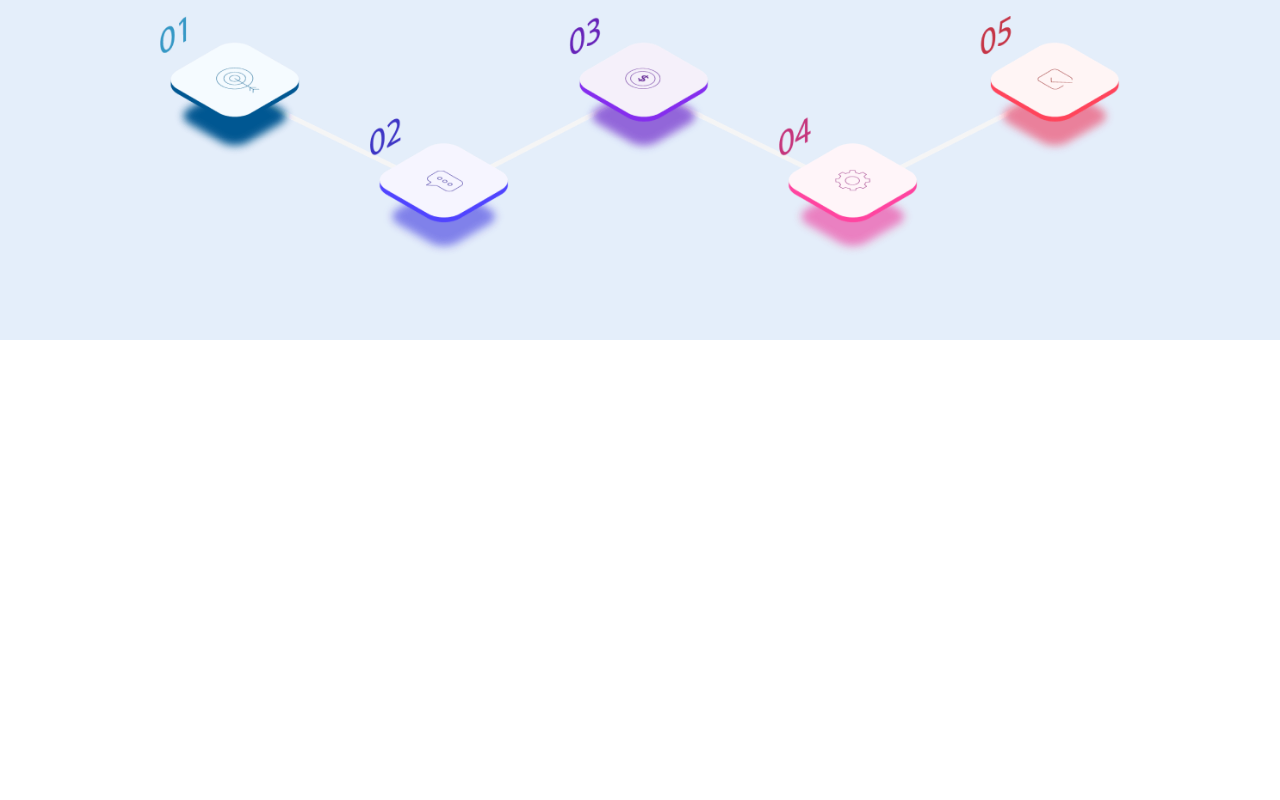
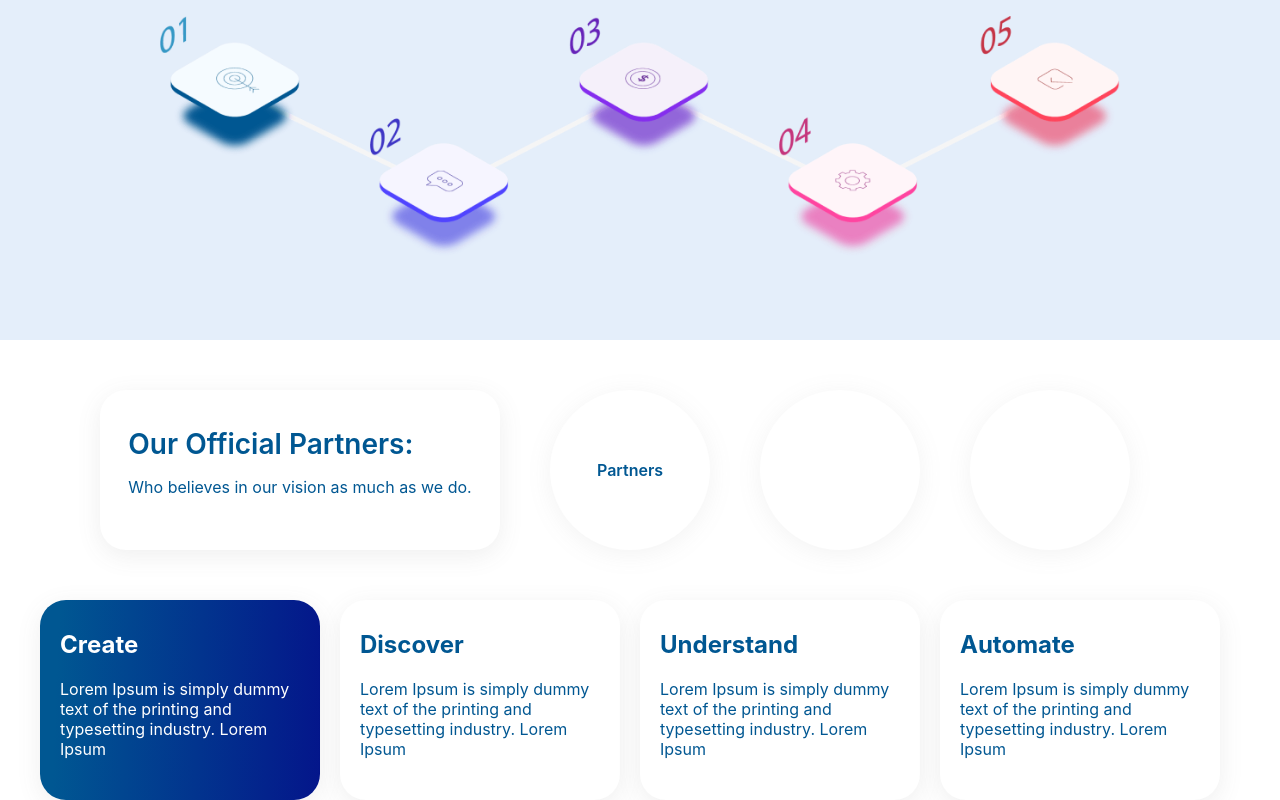
Before and after one commit to Arthur7711/social-media-advertisement-platform, a React (Create React App) app: page / in a window 1280 px wide. Shown: the part 1184-1984 px from the top of the page. Before the commit the page ends 1524 px from the top, so only its background shows below. Built offline with nearby package versions, Linux system fonts and the light colour scheme.

Commit message:
feat:(smallCar && home mid area)

```diff
--- /dev/null
+++ b/src/components/cards/smallCard/SmallCard.js
@@ -0,0 +1,13 @@
+import React from "react";
+import styles from "./SmallCard.module.css";
+
+const Smallcard = ({ title, description, COLOR, BGCOLOR }) => {
+  return (
+    <div style={{ background: BGCOLOR }} className={styles.small}>
+      <h2 style={{ color: COLOR }}>{title}</h2>
+      <p style={{ color: COLOR }}>{description}</p>
+    </div>
+  );
+};
+
+export default Smallcard;
--- /dev/null
+++ b/src/components/cards/smallCard/SmallCard.module.css
@@ -0,0 +1,9 @@
+.small {
+  width: 240px;
+  height: 180px;
+  background: #fff;
+  box-shadow: 0px 6px 25px rgba(101, 101, 101, 0.1);
+  border-radius: 26px;
+  padding: 10px 20px;
+  margin-right: 20px;
+}
--- a/src/pages/home/Home.js
+++ b/src/pages/home/Home.js
@@ -1,8 +1,9 @@
 import React from "react";
+import Smallcard from "../../components/cards/smallCard/SmallCard";
 import Header from "../../components/header/Header";
 import Socialpart from "../../components/socialPart/SocialPart";
 import Staps from "../../components/staps/Staps";
-// import styles from './Home.module.css'
+import styles from "./Home.module.css";
 
 const Home = () => {
   return (
@@ -10,6 +11,42 @@ const Home = () => {
       <Header />
       <Socialpart />
       <Staps />
+      <div className={styles.midArea}>
+        <div className={styles.roundedAreas}>
+          <div>
+            <b>Our Official Partners:</b>
+            <p>Who believes in our vision as much as we do.</p>
+          </div>
+        </div>
+        <div className={styles.rounds}>
+          <span>Partners</span>
+        </div>
+        <div className={styles.rounds}></div>
+        <div className={styles.rounds}></div>
+      </div>
+      <div className={styles.secMidArea}>
+        <Smallcard
+          title="Create"
+          description="Lorem Ipsum is simply dummy text of the printing and typesetting industry. Lorem Ipsum "
+          BGCOLOR="linear-gradient(92.21deg, #005792 6.65%, #04118a 106.65%)"
+          COLOR="#fff"
+        />
+        <Smallcard
+          title="Discover"
+          description="Lorem Ipsum is simply dummy text of the printing and typesetting industry. Lorem Ipsum "
+          COLOR="#005792"
+        />
+        <Smallcard
+          title="Understand"
+          description="Lorem Ipsum is simply dummy text of the printing and typesetting industry. Lorem Ipsum "
+          COLOR="#005792"
+        />
+        <Smallcard
+          title="Automate"
+          description="Lorem Ipsum is simply dummy text of the printing and typesetting industry. Lorem Ipsum "
+          COLOR="#005792"
+        />
+      </div>
     </>
   );
 };
--- a/src/pages/home/Home.module.css
+++ b/src/pages/home/Home.module.css
@@ -0,0 +1,48 @@
+.midArea {
+  display: flex;
+  justify-content: center;
+  align-items: center;
+  margin-top: 50px;
+}
+.midArea > * {
+  margin-right: 50px;
+}
+.roundedAreas {
+  width: 400px;
+  height: 160px;
+  background: #ffffff;
+  box-shadow: 0px 6px 25px rgba(101, 101, 101, 0.1);
+  border-radius: 26px;
+  color: #005792;
+  display: flex;
+  justify-content: center;
+  align-items: center;
+}
+.roundedAreas b {
+  font-weight: 600;
+  font-size: 28px;
+}
+.roundedAreas p {
+  font-size: 16px;
+}
+.rounds {
+  width: 160px;
+  height: 160px;
+  background: #ffffff;
+  box-shadow: 0px 4px 25px rgba(134, 134, 134, 0.1);
+  border-radius: 50%;
+  display: flex;
+  justify-content: center;
+  align-items: center;
+}
+.rounds span {
+  font-weight: 600;
+  font-size: 16px;
+  color: #005792;
+}
+.secMidArea {
+  margin-top: 50px;
+  display: flex;
+  justify-content: center;
+  align-items: center;
+}
```
